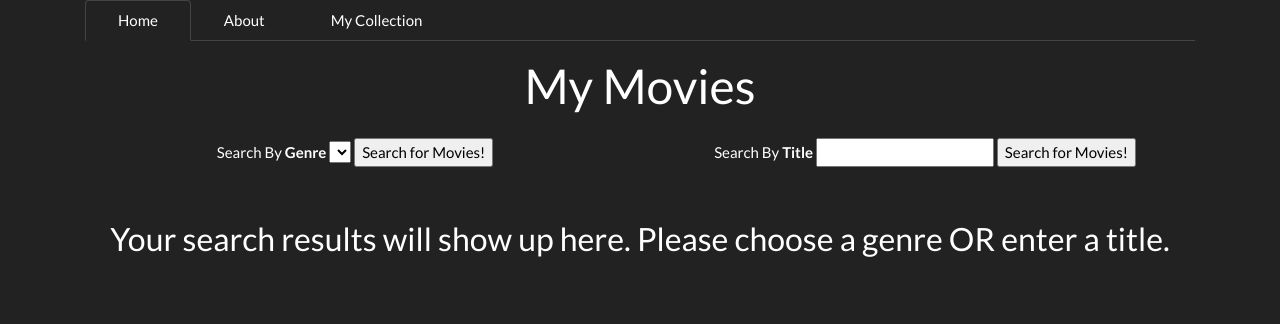
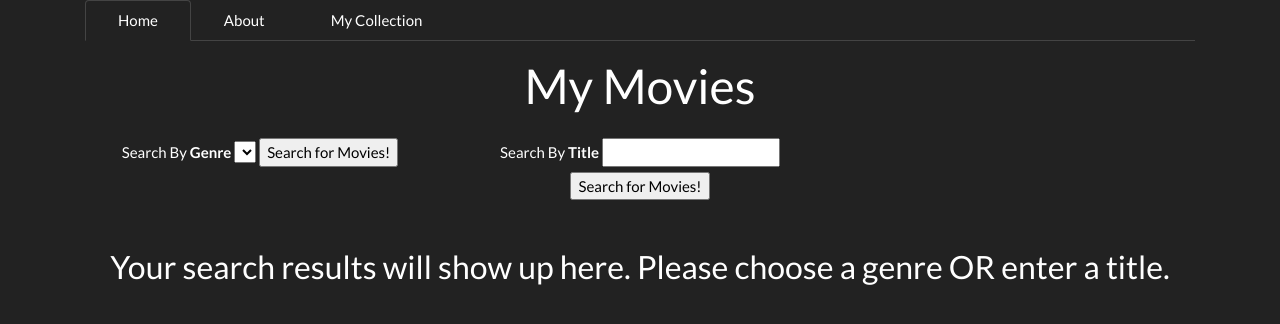
Before and after one commit to xScoopy/My_Movies, a Flask app: template templates/home.html in a window 1280 px wide. Shown: the top 324 px of the page. Run offline with Flask 2, Linux system fonts and the light colour scheme; the template is opened without the code that fills it, so the values that code supplies are empty; some libraries are stand-ins or nearby versions.

Commit message:
added more front end changes, continuing to work on design now that CRUD portion is complete

```diff
--- a/app.py
+++ b/app.py
@@ -19,6 +19,8 @@ GENRE_URL = f'https://api.themoviedb.org/3/genre/movie/list?api_key={API_KEY}&la
 MOVIE_URL = f'https://api.themoviedb.org/3/discover/movie'
 DETAIL_URL = f'https://api.themoviedb.org/3/movie/'
 SEARCH_URL = f'https://api.themoviedb.org/3/search/movie'
+ACTOR_URL = f'https://api.themoviedb.org/3/search/people'
+
 pp = PrettyPrinter(indent=4)
 MONGODB_PASSWORD = os.getenv('MONGODB_PASSWORD')
 # Mongo Connection
--- a/templates/home.html
+++ b/templates/home.html
@@ -9,7 +9,7 @@
 
     <div class="container pt-3">
         <div class="row">
-            <div class="col-lg-6 col-md-6 col-sm-6">
+            <div class="col-lg-4 col-md-4 col-sm-4">
                 <form action="/" method="POST" class="text-center">
                     <label for="pick_genre">Search By <b>Genre</b></label>
                     <select name="pick_genre">
@@ -20,7 +20,7 @@
                     <input type="submit" value="Search for Movies!">
                 </form>
             </div>
-            <div class="col-lg-6 col-md-6 col-sm-6">
+            <div class="col-lg-4 col-md-4 col-sm-4">
                 <form action="/" method="POST" class="text-center">
                     <label for="pick_title">Search By <b>Title</b></label>
                     <input type="text" name="pick_title">
```
Also changed, not shown: todo.txt (+7 -0 lines).
